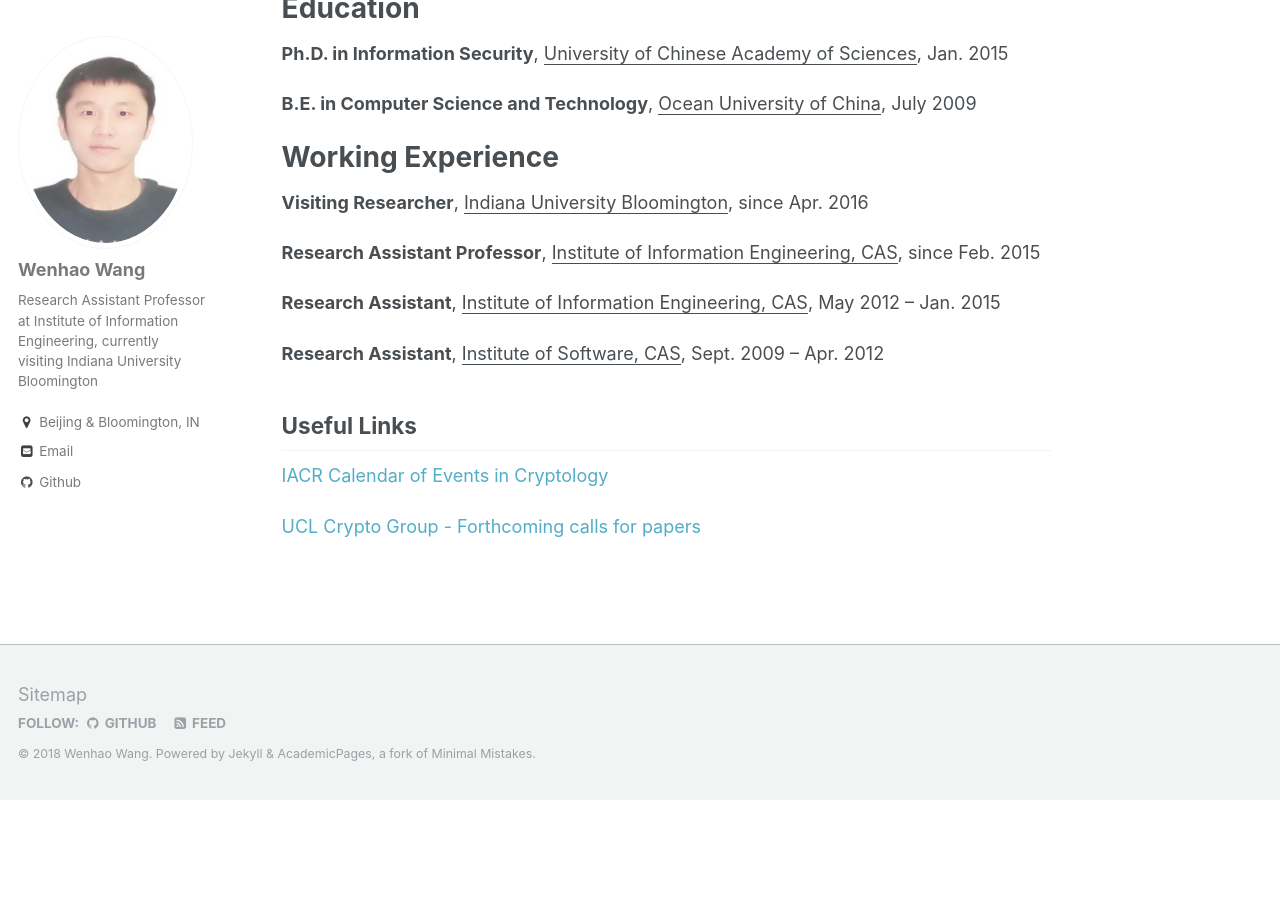
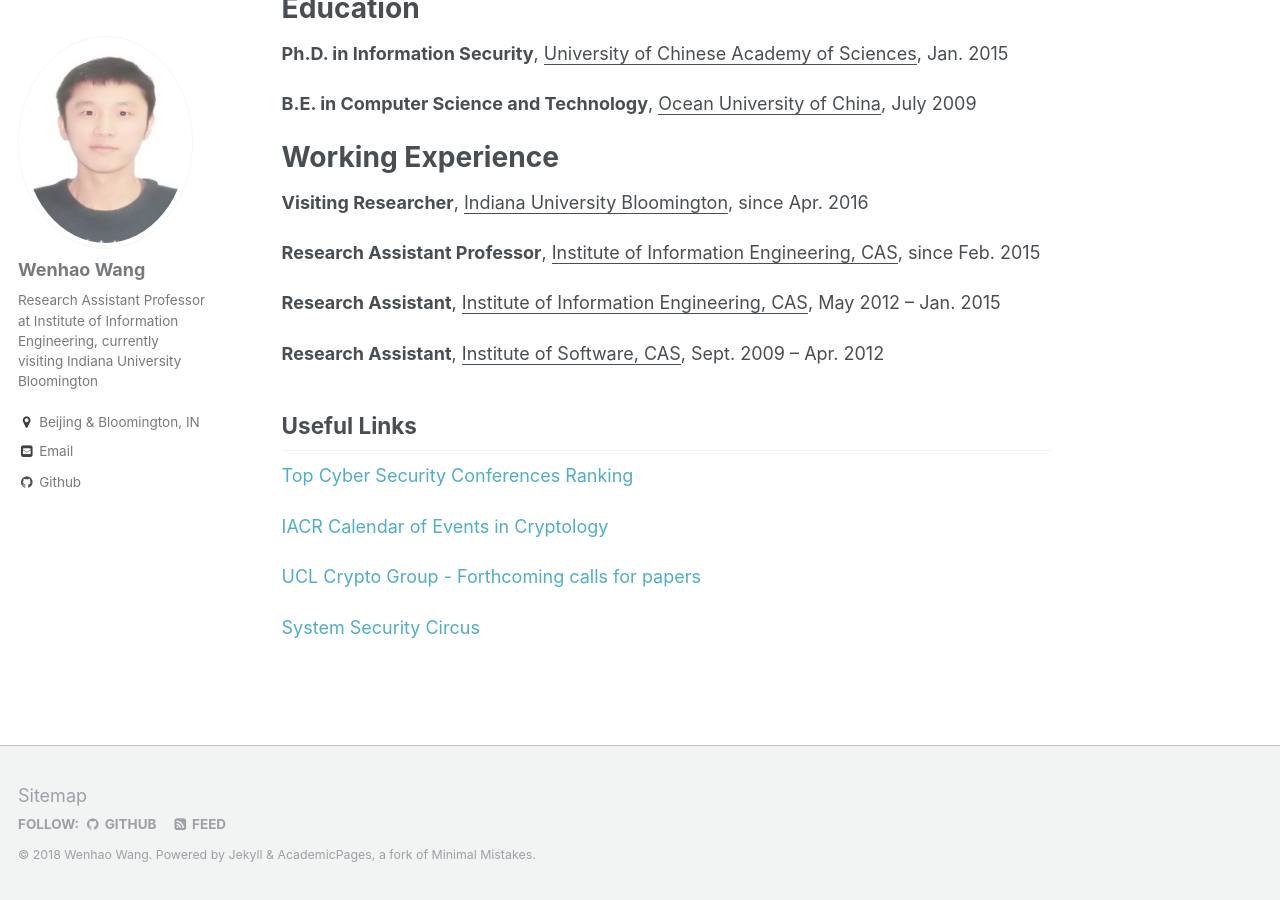
Before and after one commit to wenhao19/heartever.github.io, a Jekyll site: the page built from _pages/about.md, in a window 1280 px wide and 900 px high, scrolled down 1187 px. Built offline with Jekyll 4.4.1, drawn with Linux system fonts in a browser that asks for light colours; before the commit the page ends 1987 px from its top, so only the background shows below that.

Commit message:
Update about.md

```diff
--- a/_pages/about.md
+++ b/_pages/about.md
@@ -38,6 +38,10 @@
 
 Useful Links
 ------
+[Top Cyber Security Conferences Ranking](http://jianying.space/conference-ranking.html)
+
 [IACR Calendar of Events in Cryptology](https://www.iacr.org/events/)
 
 [UCL Crypto Group - Forthcoming calls for papers](https://uclouvain.be/crypto/callforpapers/forthcoming)
+
+[System Security Circus](http://s3.eurecom.fr/~balzarot/notes/top4/index.html)
```
